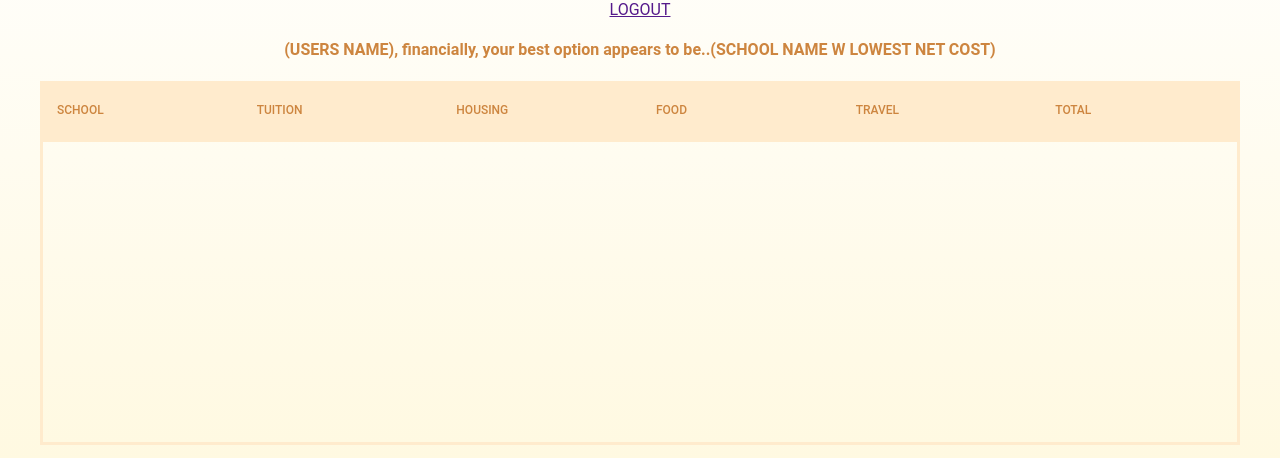
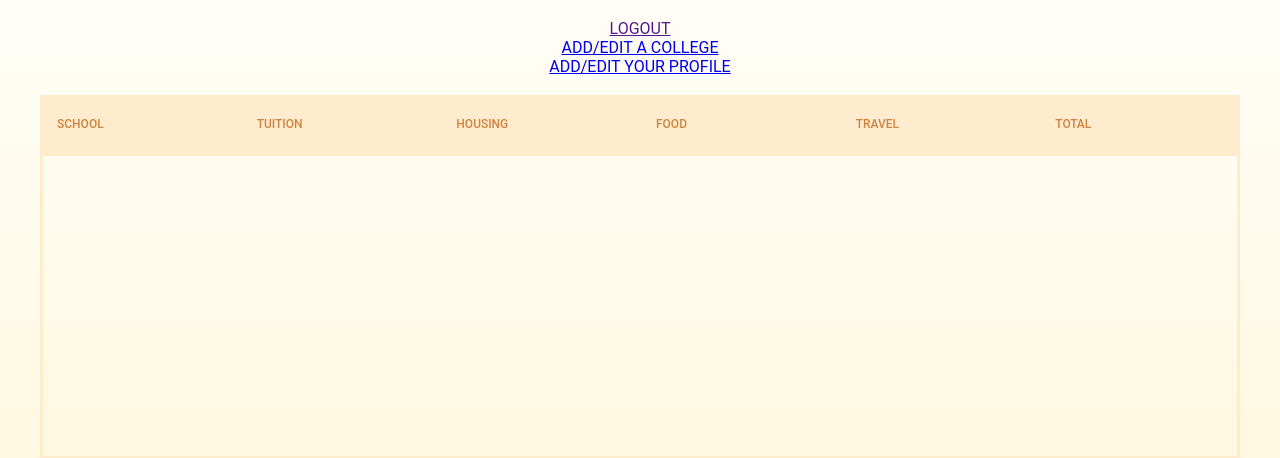
Before and after one commit to AshaBrianna/Aid_by_AID, a Python web app: template templates/MainPage.html in a window 1280 px wide. Shown: the part 150-608 px from the top of the page. Run offline with Jinja, Linux system fonts and the light colour scheme; the template is opened without the code that fills it, so the values that code supplies are empty.

Commit message:
reformatted mainpage a little

```diff
--- a/templates/MainPage.html
+++ b/templates/MainPage.html
@@ -9,10 +9,15 @@
   </head>
   <body>
     <div class="header"><img src="stylesheets/logo.png" height = 100px></div>
-
+    <br>
     <a href="{{logout_url}}">LOGOUT</a>
-    <h4>(USERS NAME), financially, your best option appears to be..(SCHOOL NAME W LOWEST NET COST)</h4>
-
+    <div class="button">
+      <a href="/add_college" > ADD/EDIT A COLLEGE </a>
+    </div>
+    <div class="button">
+      <a href="/AddStudent" > ADD/EDIT YOUR PROFILE </a>
+    </div>
+    <br>
     <div class="tbl-header">
       <table id="college_table">
         <thead>
@@ -49,13 +54,5 @@
     <br>
     <br>
 
-    <div class="button">
-      <a href="/add_college" > ADD/EDIT A COLLEGE </a>
-    </div>
-
-    <div class="button">
-      <a href="/AddStudent" > ADD/EDIT YOUR PROFILE </a>
-    </div>
-
 
 </html>
```
